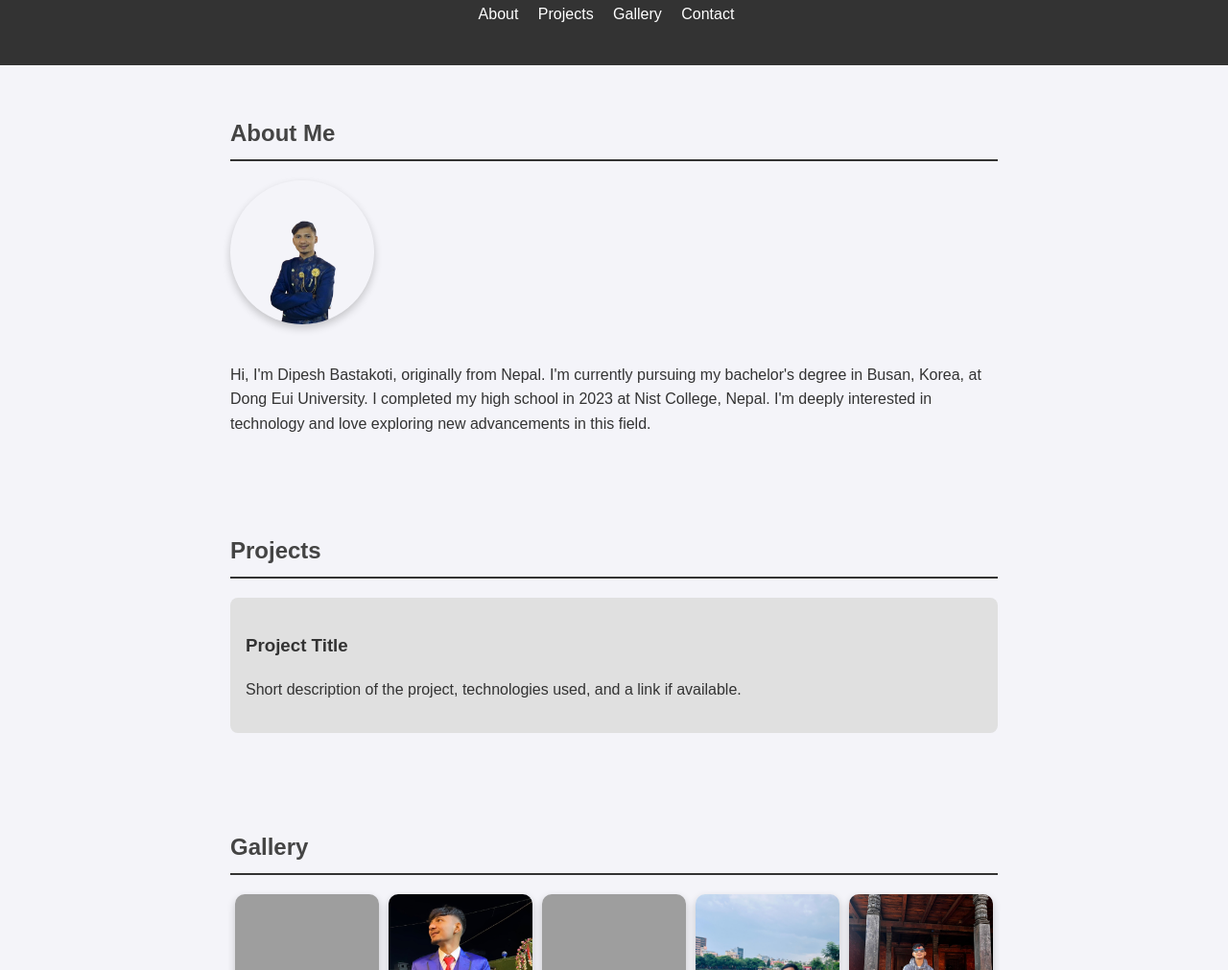
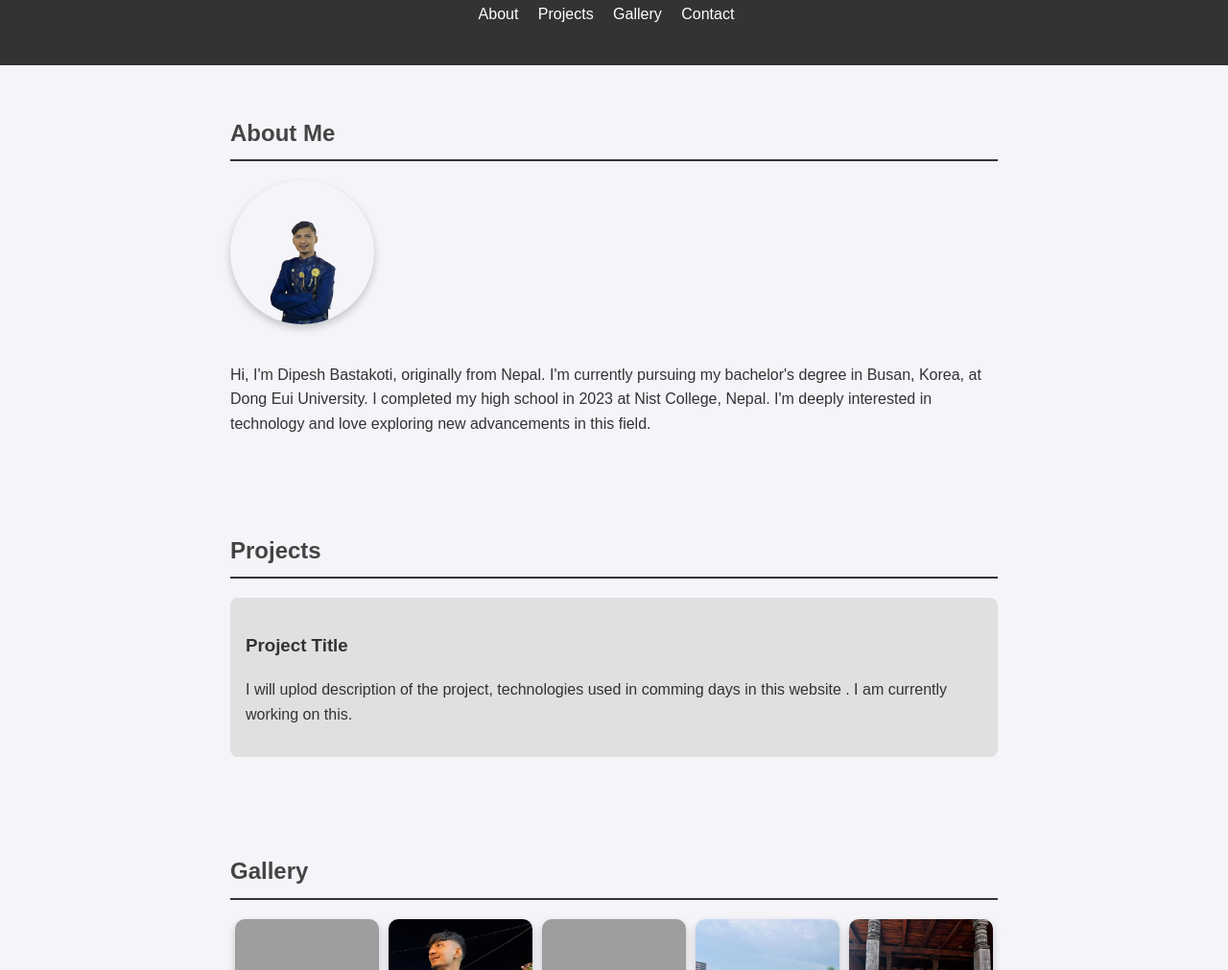
Before and after one commit to mrdipeshbastakoti/web, a plain HTML site: page index.html in a window 1280 px wide. Shown: the part 89-1100 px from the top of the page at 96% size. Drawn offline with Linux system fonts and the light colour scheme; grey boxes are pictures that could not be loaded.

Commit message:
Update index.html

```diff
--- a/index.html
+++ b/index.html
@@ -32,7 +32,7 @@
         <h2>Projects</h2>
         <div class="project">
             <h3>Project Title</h3>
-            <p>Short description of the project, technologies used, and a link if available.</p>
+            <p>I will uplod description of the project, technologies used in comming days in this website . I am currently working on this.</p>
         </div>
         <!-- Add more projects here as needed -->
     </section>
```
